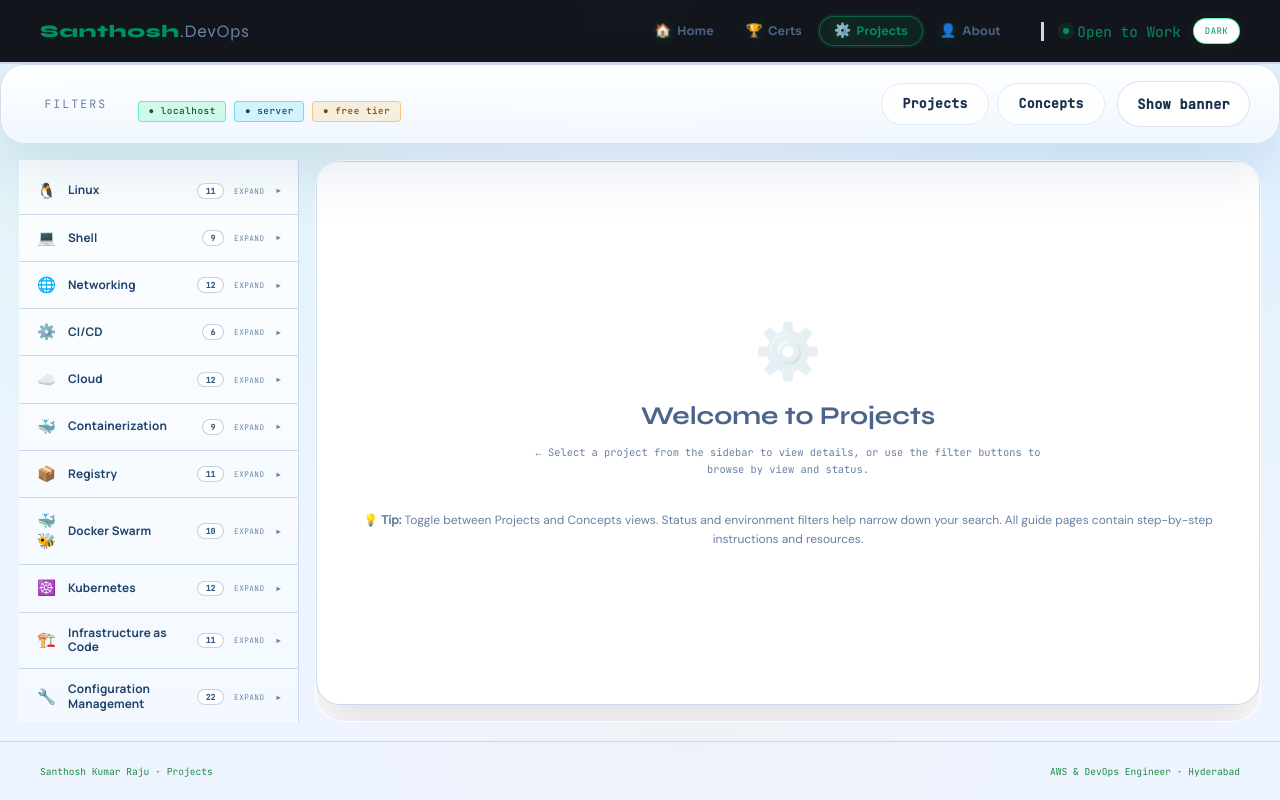
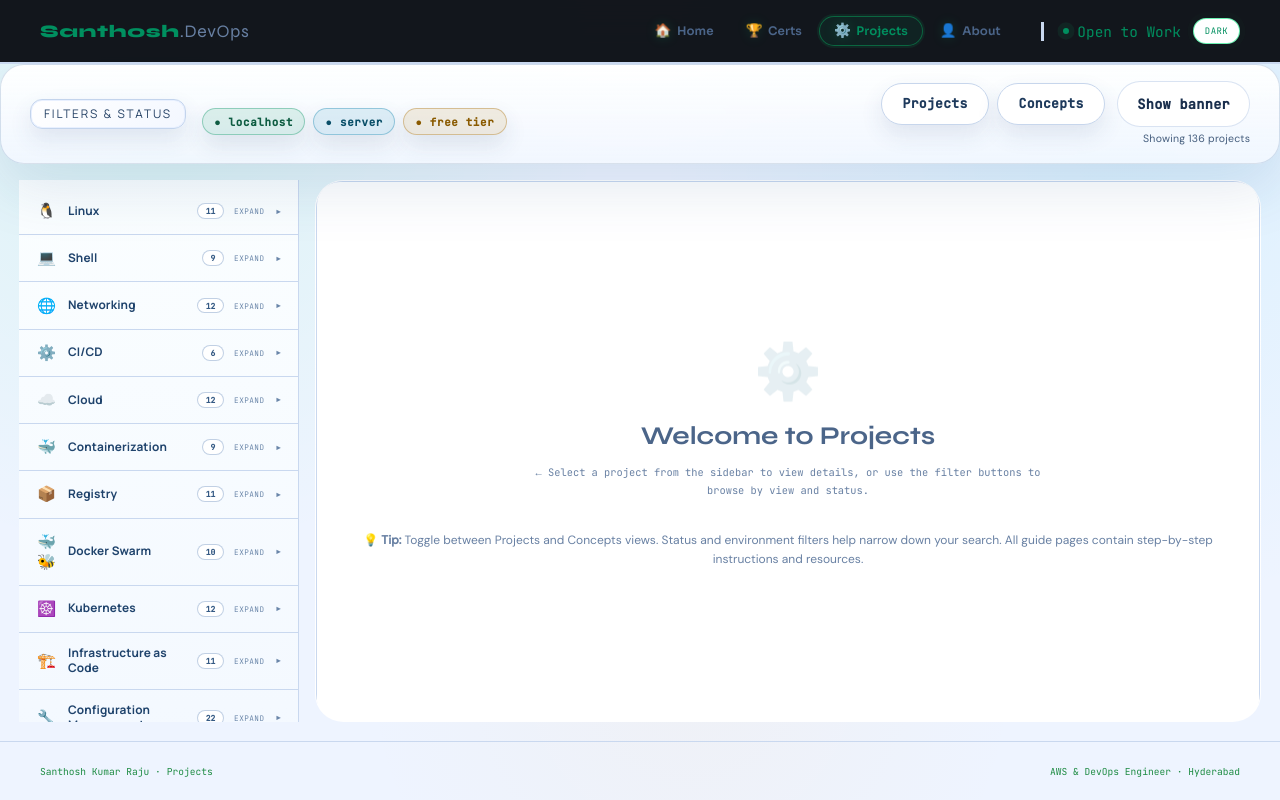
Before and after one commit to SanthoshKumarRaju/portfolio.in, a plain HTML site: page pages/projects/projects.html in a window 1280 px wide. Drawn offline with Linux system fonts and the light colour scheme.

Commit message:
Add project count indicator to show banner button

```diff
--- a/pages/projects/projects.css
+++ b/pages/projects/projects.css
@@ -128,19 +128,20 @@
   flex: 0 0 auto;
   justify-content: flex-end;
   gap: .75rem;
+  row-gap: .35rem;
 }
 
 .pj-banner-label {
-  font-family: var(--fm);
-  font-size: .72rem;
-  color: var(--txt3);
+  font-family: var(--f-alt-2);
+  font-size: .74rem;
+  color: #eef6ff;
   text-transform: uppercase;
-  letter-spacing: .18em;
-  padding: .4rem .85rem;
-  border-radius: 999px;
-  background: rgba(255,255,255,.06);
-  border: 1px solid rgba(255,255,255,.08);
-  box-shadow: inset 0 0 0 1px rgba(255,255,255,.03);
+  letter-spacing: .16em;
+  padding: .36rem .82rem;
+  border-radius: 12px;
+  background: color-mix(in srgb, var(--surfhi) 80%, rgba(0,200,239,.18));
+  border: 1px solid rgba(120,186,255,.32);
+  box-shadow: 0 12px 26px rgba(0,0,0,.26), inset 0 0 0 1px rgba(255,255,255,.05);
 }
 
 .pj-banner-toggle {
@@ -169,6 +170,56 @@
 
 .pj-banner-toggle:active {
   transform: translateY(0);
+}
+
+.pj-banner-note {
+  width: 100%;
+  text-align: right;
+  font-size: .66rem;
+  line-height: 1.4;
+  color: var(--txt2);
+  max-width: 260px;
+  opacity: .9;
+  letter-spacing: .02em;
+}
+
+.pj-legend .g-tag {
+  border-radius: 999px;
+  padding: .35rem .7rem;
+  font-size: .68rem;
+  font-weight: 700;
+  background: rgba(255,255,255,.06);
+  color: #cfe9ff;
+  border: 1px solid rgba(255,255,255,.18);
+  box-shadow: 0 10px 24px rgba(0,0,0,.25);
+}
+
+.pj-legend .g-tag.tgd { color: #ffdca3; border-color: rgba(255,186,98,.35); background: rgba(255,186,98,.12); }
+.pj-legend .g-tag.tc  { color: #a8e5ff; border-color: rgba(0,200,239,.35); background: rgba(0,200,239,.12); }
+.pj-legend .g-tag.tg  { color: #9ef5c8; border-color: rgba(0,232,122,.32); background: rgba(0,232,122,.12); }
+
+.pj-view-switcher .pj-view-btn {
+  background: linear-gradient(140deg, rgba(255,255,255,.08), rgba(255,255,255,.02));
+  border-color: rgba(255,255,255,.16);
+  color: #e7f2ff;
+  box-shadow: 0 12px 28px rgba(0,0,0,.25);
+}
+
+.pj-view-switcher .pj-view-btn.act {
+  background: linear-gradient(140deg, rgba(0,200,239,.22), rgba(0,232,122,.18));
+  border-color: rgba(0,200,239,.55);
+  color: #0f1e2f;
+  box-shadow: 0 14px 32px rgba(0,200,239,.18);
+}
+
+.pj-banner-note {
+  width: 100%;
+  text-align: right;
+  font-size: .66rem;
+  line-height: 1.4;
+  color: var(--txt2);
+  max-width: 240px;
+  opacity: .82;
 }
 
 /* Enhanced Filter Buttons */
@@ -1755,6 +1806,30 @@
   box-shadow: 0 24px 60px rgba(27,77,133,.12);
 }
 
+:root[data-theme="light"] .pj-banner-note { color: #365072; opacity: .92; }
+:root[data-theme="light"] .pj-banner-label {
+  color: #244165;
+  background: linear-gradient(140deg, #ffffff, #f3f7ff);
+  border-color: #c3d4ec;
+  box-shadow: 0 10px 22px rgba(54,85,129,.12), inset 0 0 0 1px #e8f0ff;
+}
+:root[data-theme="light"] .pj-legend .g-tag { color: #294266; border-color: #c7d6ec; background: #ffffff; box-shadow: 0 10px 22px rgba(41,68,102,.12); }
+:root[data-theme="light"] .pj-legend .g-tag.tg { color: #0e5c42; border-color: rgba(0,143,95,.35); background: rgba(0,143,95,.12); }
+:root[data-theme="light"] .pj-legend .g-tag.tc { color: #0a4f69; border-color: rgba(10,126,168,.35); background: rgba(10,126,168,.12); }
+:root[data-theme="light"] .pj-legend .g-tag.tgd { color: #8a5a00; border-color: rgba(165,106,0,.35); background: rgba(165,106,0,.12); }
+:root[data-theme="light"] .pj-view-switcher .pj-view-btn {
+  background: #ffffff;
+  border-color: #c7d6ec;
+  color: #1e3a5c;
+  box-shadow: 0 10px 22px rgba(54,85,129,.12);
+}
+:root[data-theme="light"] .pj-view-switcher .pj-view-btn.act {
+  background: linear-gradient(140deg, rgba(0,143,95,.16), rgba(10,126,168,.14));
+  border-color: rgba(10,126,168,.45);
+  color: #0f2f32;
+  box-shadow: 0 14px 30px rgba(10,126,168,.14);
+}
+
 :root[data-theme="light"] .pj-banner-toggle {
   background: rgba(255,255,255,.98);
   border-color: rgba(120,154,208,.28);
--- a/pages/projects/projects.html
+++ b/pages/projects/projects.html
@@ -31,7 +31,7 @@
   <!-- COMPACT FILTER STRIP -->
   <div class="pj-banner-strip" id="pj-banner-strip">
     <div class="pj-banner-left">
-      <div class="pj-banner-label">Filters</div>
+      <div class="pj-banner-label">Filters &amp; status</div>
       <div class="pj-legend">
         <button class="g-tag tg pj-env-filter" type="button" data-env-filter="local" aria-pressed="false">&#9679; localhost</button>
         <button class="g-tag tc pj-env-filter" type="button" data-env-filter="server" aria-pressed="false">&#9679; server</button>
@@ -44,6 +44,7 @@
         <button class="pj-view-btn" type="button" data-view="concept" aria-pressed="false">Concepts</button>
       </div>
       <button class="pj-banner-toggle" id="pj-banner-toggle" type="button" aria-expanded="true">Hide banner</button>
+      <div class="pj-banner-note" id="pj-banner-summary">Showing all projects • Filters off</div>
     </div>
   </div>
 
@@ -57,7 +58,6 @@
         <div class="g-stitle">Lab &amp; <em>Production</em> Projects</div>
         <p class="pj-hero-desc">Click a concept to expand, then select a project to read its description, purpose and overview. Use the <span class="pj-guide-hl">Guide</span> button to open the full project page with step-by-step details.</p>
         <p class="pj-hero-desc">Use the new view buttons to switch between <strong>Projects</strong> and <strong>Concepts</strong>. The filters will keep your current view focused on the selected items.</p>
-
       </div>
       <div class="pj-hero-right">
         <div class="pj-stat-tree">
--- a/pages/projects/projects.js
+++ b/pages/projects/projects.js
@@ -17,6 +17,7 @@
   var progressMeterEl = document.getElementById('pj-meter-progress');
   var pendingMeterEl = document.getElementById('pj-meter-pending');
   var bannerToggleButton = document.getElementById('pj-banner-toggle');
+  var bannerSummaryEl = document.getElementById('pj-banner-summary');
   var filterButtons = Array.prototype.slice.call(document.querySelectorAll('[data-status-filter]'));
   var envFilterButtons = Array.prototype.slice.call(document.querySelectorAll('[data-env-filter]'));
   var viewButtons = Array.prototype.slice.call(document.querySelectorAll('[data-view]'));
@@ -614,6 +615,24 @@
       '<div class="pj-filter-info__count">Showing ' + visibleCount + ' project' + (visibleCount === 1 ? '' : 's') + '</div>';
   }
 
+  function updateBannerSummary(visibleCount) {
+    if (!bannerSummaryEl) return;
+    var statusSelected = statusFilterKeys();
+    var envSelected = envFilterKeys();
+    var viewLabels = hasViewFilter() ? selectedViewLabels() : [];
+
+    var parts = [];
+    parts.push('Showing ' + visibleCount + ' project' + (visibleCount === 1 ? '' : 's'));
+    if (statusSelected.length) parts.push('Status: ' + statusSelected.map(statusLabel).join(', '));
+    if (envSelected.length) parts.push('Env: ' + envSelected.join(', '));
+    if (viewLabels.length) parts.push('View: ' + viewLabels.join(' + '));
+    if (!parts.length) {
+      bannerSummaryEl.textContent = 'Showing all projects • Filters off';
+      return;
+    }
+    bannerSummaryEl.textContent = parts.join(' • ');
+  }
+
   function openFirstVisibleGroup() {
     var firstGroup = null;
     sidebar.querySelectorAll('.cg').forEach(function (group) {
@@ -676,6 +695,7 @@
     updateEnvFilterUi();
     updateFilterUi(visibleProjects);
     renderFilterInfo(visibleProjects);
+    updateBannerSummary(visibleProjects);
     updateSidebarCounts();
 
     if (!visibleProjects) {
```
